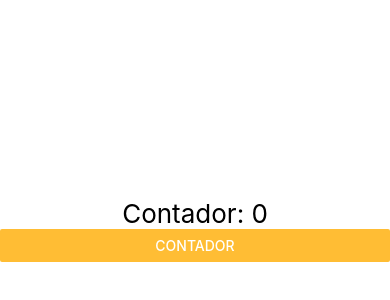
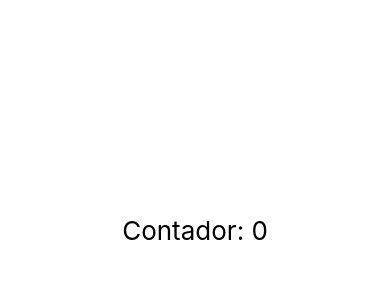
Before and after one commit to Softx0/CounterApp, a React Native app: screen / in a window 390 px wide. Shown: the part 192-492 px from the top of the page. Built offline with nearby package versions, Linux system fonts and the light colour scheme.

Commit message:
Doing the FAB

```diff
--- /dev/null
+++ b/src/components/FloatingActionButton.tsx
@@ -0,0 +1,47 @@
+import React from 'react'
+import { StyleSheet, Text, TouchableOpacity, View } from 'react-native'
+import IFloatingActionButton from '../model/interfaces/IFloatingActionButton'
+
+const FloatingActionButton = ({ title, onPress, position }: IFloatingActionButton) => {
+    return
+
+    // position ? 'bottomRight' : 'bottomLeft'
+
+    (
+
+
+
+        <TouchableOpacity
+            style={styles.locationFAB}
+            onPress={onPress}
+        >
+            <View style={styles.botonFAB} >
+                <Text style={styles.textFAB} >{title}</Text>
+            </View>
+        </TouchableOpacity>
+    )
+}
+
+export default FloatingActionButton
+
+const styles = StyleSheet.create({
+
+    locationFAB: {
+        position: 'absolute',
+        bottom: 49
+    },
+    botonFAB: {
+        backgroundColor: '#5236F8',
+        width: 60,
+        height: 60,
+        borderRadius: 100,
+        justifyContent: 'center'
+    },
+    textFAB: {
+        color: 'white',
+        fontSize: 45,
+        fontWeight: 'bold',
+        textAlign: 'center',
+        alignSelf: 'center'
+    }
+})
--- /dev/null
+++ b/src/model/interfaces/IFloatingActionButton.tsx
@@ -0,0 +1,7 @@
+interface FloatingActionButton {
+    title: string;
+    position: 'bottomRight' | 'bottomLeft';
+    onPress: () => void;
+}
+
+export default FloatingActionButton;
--- a/src/screens/ContadorScreen.tsx
+++ b/src/screens/ContadorScreen.tsx
@@ -1,21 +1,35 @@
 import React, { useState } from 'react'
-import { StyleSheet, Text, View, Button } from 'react-native'
+import { StyleSheet, Text, View, Button, TouchableOpacity } from 'react-native'
+import FloatingActionButton from '../components/FloatingActionButton';
 
 const ContadorScreen = () => {
 
     const [counter, setCounter] = useState(0);
 
 
+    return (
+        <View style={styles.view} >
+            <Text style={styles.text} >Contador: {counter}</Text>
 
-    return (
-        <View style={styles.View} >
-            <Text style={styles.Text} >Contador: {counter}</Text>
+            <FloatingActionButton
+                title="+"
+                onPress={() => setCounter(counter + 1)}
 
-            <Button
-                color="#ffbd34"
-                onPress={() => setCounter(counter + 1)}
-                title="Contador" >
-            </Button>
+            ></FloatingActionButton>
+
+            <FloatingActionButton
+                title="-"
+                onPress={() => setCounter(counter - 1)}
+            ></FloatingActionButton>
+
+            {/* <TouchableOpacity
+                style={styles.locationFABL}
+                onPress={() => setCounter(counter - 1)}
+            >
+                <View style={styles.botonFAB} >
+                    <Text style={styles.textFAB} >-</Text>
+                </View>
+            </TouchableOpacity> */}
         </View>
     )
 }
@@ -23,12 +37,22 @@ const ContadorScreen = () => {
 export default ContadorScreen
 
 const styles = StyleSheet.create({
-    View: {
+    view: {
         flex: 1,
         justifyContent: 'center'
     },
-    Text: {
+    text: {
         textAlign: 'center',
         fontSize: 26
-    }
+    },
+    locationFABR: {
+        position: 'absolute',
+        bottom: 49,
+        right: 49,
+    },
+    locationFABL: {
+        position: 'absolute',
+        bottom: 49,
+        left: 49,
+    },
 })
```
